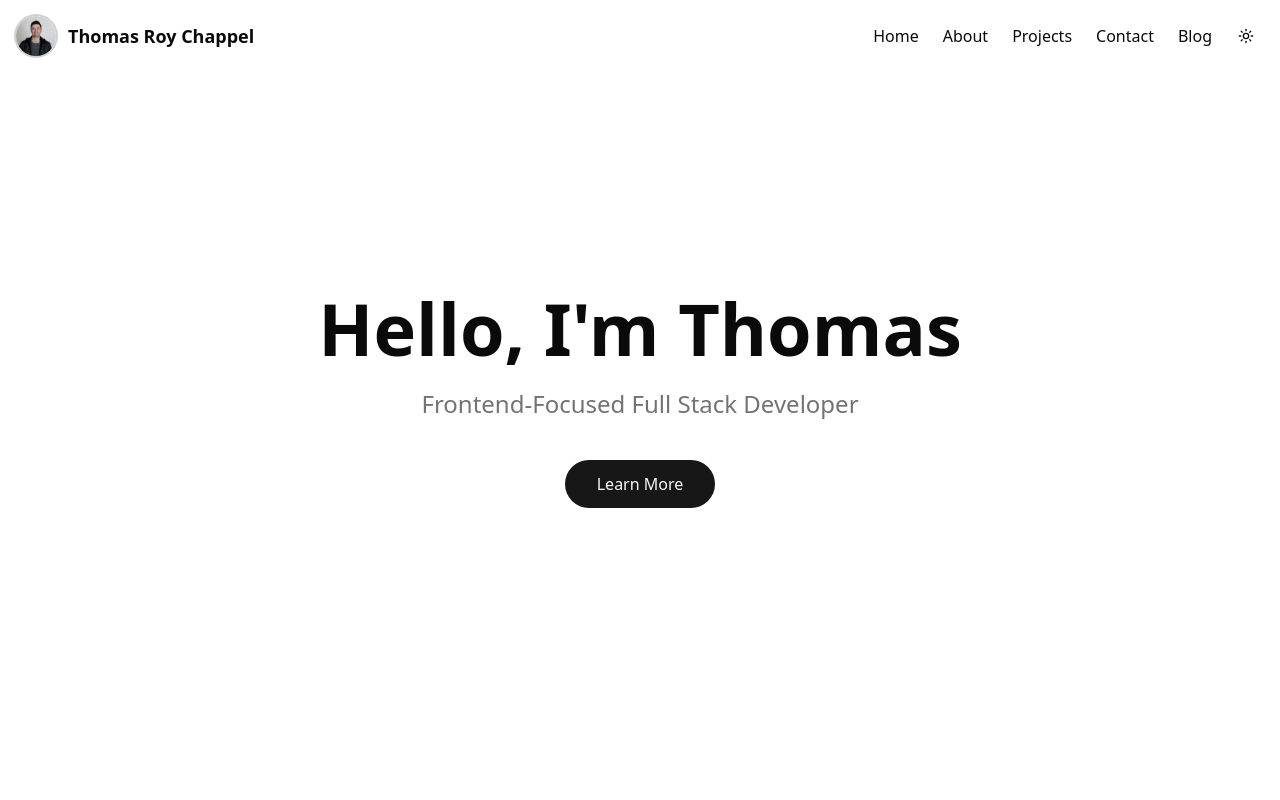
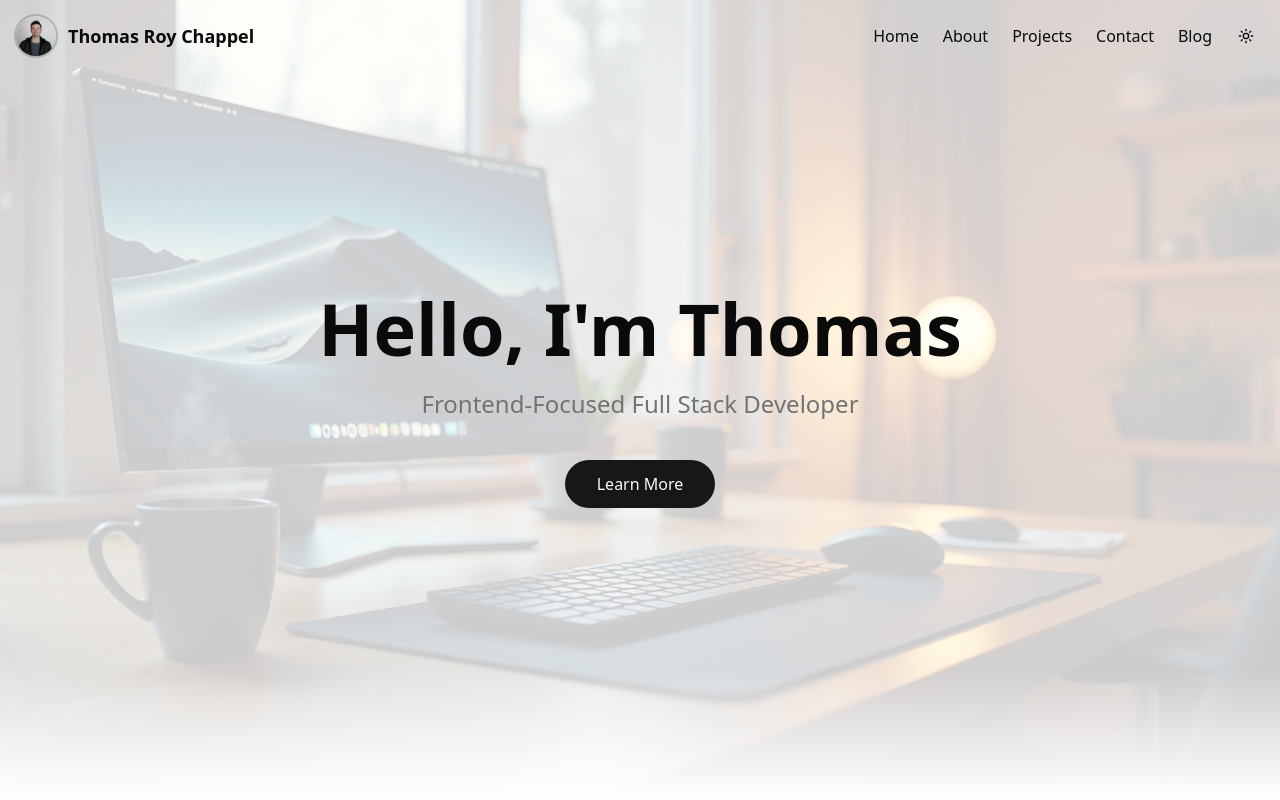
Before and after one commit to tchappel/portfolio-next, a Next.js app: page / in a window 1280 px wide. Shown: the top 800 px of the page. Built offline with nearby package versions, Linux system fonts and the light colour scheme.

Commit message:
refactor motion in hero component

```diff
--- a/src/components/hero.tsx
+++ b/src/components/hero.tsx
@@ -1,50 +1,67 @@
 "use client";
 
 import heroBackground from "@/assets/hero-bg-modern-dev-setup.jpg";
+import { DELAY, DISTANCE, DURATION } from "@/lib/motion/constants";
+import { fadeInUp } from "@/lib/motion/variants";
 import { motion } from "framer-motion";
+import Image from "next/image";
 
 export const Hero = () => {
   return (
     <section
       id="home"
       className="min-h-screen flex items-center justify-center relative overflow-hidden"
-      style={{
-        backgroundImage: `url(${heroBackground})`,
-        backgroundSize: "cover",
-        backgroundPosition: "center",
-      }}
     >
-      <div className="absolute inset-0 bg-background/80 dark:bg-background/80" />
+      {/* Background Image Layer */}
+      <Image
+        src={heroBackground}
+        alt="Hero background"
+        fill
+        className="object-cover"
+        priority
+        quality={75}
+      />
 
+      {/* Overlay */}
+
+      {/* Content */}
+      <div className="absolute inset-0 bg-background/80 dark:bg-background/80 z-[1]" />
       <div className="container mx-auto px-4 relative z-10">
-        <motion.div
-          initial={{ opacity: 0, y: 30 }}
-          animate={{ opacity: 1, y: 0 }}
-          transition={{ duration: 0.8, ease: "easeOut" }}
-          className="text-center space-y-6"
-        >
+        <div className="text-center space-y-6">
           <motion.h1
-            initial={{ opacity: 0, y: 20 }}
-            animate={{ opacity: 1, y: 0 }}
-            transition={{ duration: 0.8, delay: 0.2 }}
+            variants={fadeInUp({
+              distance: DISTANCE.sm,
+              duration: DURATION.slow,
+              delay: DELAY.xs,
+            })}
+            initial="hidden"
+            animate="visible"
             className="text-5xl md:text-7xl font-bold"
           >
             Hello, I&apos;m <span className="gradient-text">Thomas</span>
           </motion.h1>
 
           <motion.p
-            initial={{ opacity: 0, y: 20 }}
-            animate={{ opacity: 1, y: 0 }}
-            transition={{ duration: 0.8, delay: 0.4 }}
+            variants={fadeInUp({
+              distance: DISTANCE.sm,
+              duration: DURATION.slow,
+              delay: DELAY.sm,
+            })}
+            initial="hidden"
+            animate="visible"
             className="text-xl md:text-2xl text-muted-foreground max-w-2xl mx-auto"
           >
             Frontend-Focused Full Stack Developer
           </motion.p>
 
           <motion.div
-            initial={{ opacity: 0, y: 20 }}
-            animate={{ opacity: 1, y: 0 }}
-            transition={{ duration: 0.8, delay: 0.6 }}
+            variants={fadeInUp({
+              distance: DISTANCE.sm,
+              duration: DURATION.slow,
+              delay: DELAY.md,
+            })}
+            initial="hidden"
+            animate="visible"
             className="pt-4"
           >
             <a
@@ -54,7 +71,7 @@ export const Hero = () => {
               Learn More
             </a>
           </motion.div>
-        </motion.div>
+        </div>
       </div>
 
       <div className="absolute bottom-0 left-0 right-0 h-32 bg-gradient-to-t from-background to-transparent" />
```
